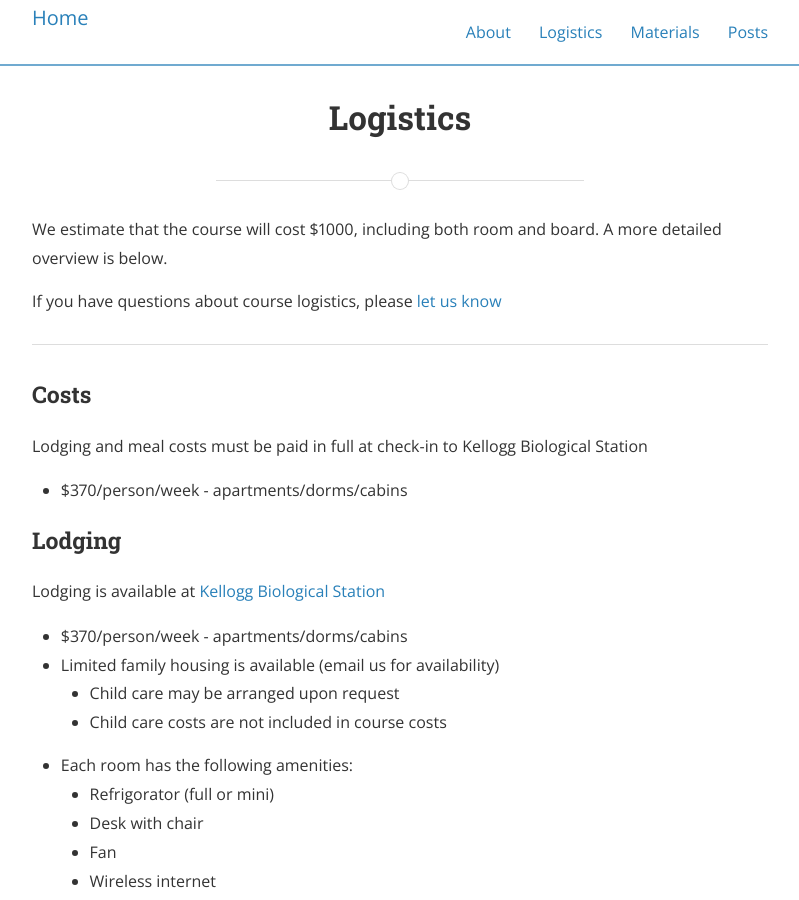
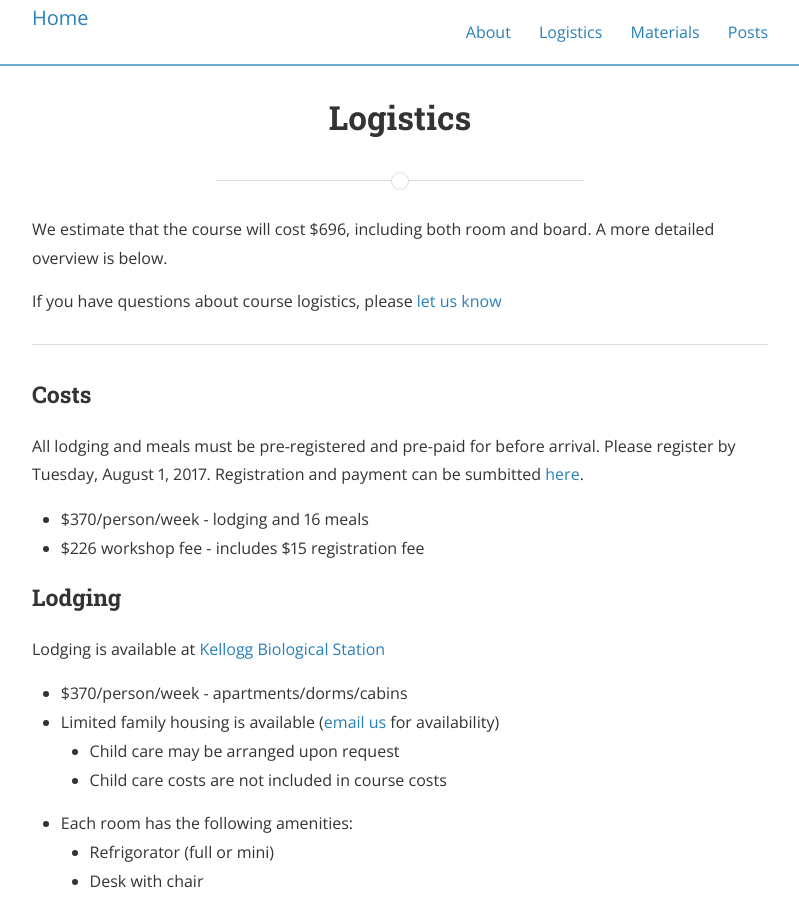
Before and after one commit to edamame-course/edamame-course.github.io, a Jekyll site: the page built from logistics.md, in a window 1280 px wide and 900 px high. Shown: the whole window, without its empty margins (240-1039 px from the left). Built offline with Jekyll 4.4.1, drawn with Linux system fonts in a browser that asks for light colours; nearby versions of some CDN libraries; a style sheet for code colours, icons or effects is not loaded.

Commit message:
updated costs and payment method

```diff
--- a/logistics.md
+++ b/logistics.md
@@ -4,7 +4,7 @@ title: Logistics
 permalink: /logistics/
 ---
 
-We estimate that the course will cost $1000, including both room and board. A more detailed overview is
+We estimate that the course will cost $696, including both room and board. A more detailed overview is
 below.
 
 If you have questions about course logistics, please [let us know](mailto:edamame.course@gmail.com)
@@ -12,16 +12,15 @@ If you have questions about course logistics, please [let us know](mailto:edamam
 ***
 
 ### Costs
-
-Lodging and meal costs must be paid in full at check-in to Kellogg Biological Station
-
-* $370/person/week - apartments/dorms/cabins
+All lodging and meals must be pre-registered and pre-paid for before arrival. Please register by Tuesday, August 1, 2017. Registration and payment can be sumbitted [here](https://events.anr.msu.edu/event.cfm?eventID=0CECE7408AA44C2E).
+* $370/person/week - lodging and 16 meals
+* $226 workshop fee - includes $15 registration fee
 
 ### Lodging
 Lodging is available at [Kellogg Biological Station](http://www.kbs.msu.edu/)
 
 * $370/person/week - apartments/dorms/cabins
-* Limited family housing is available (email us for availability)
+* Limited family housing is available ([email us](mailto:edamame.course@gmail.com) for availability)
   * Child care may be arranged upon request
   * Child care costs are not included in course costs
 * Each room has the following amenities:
```
